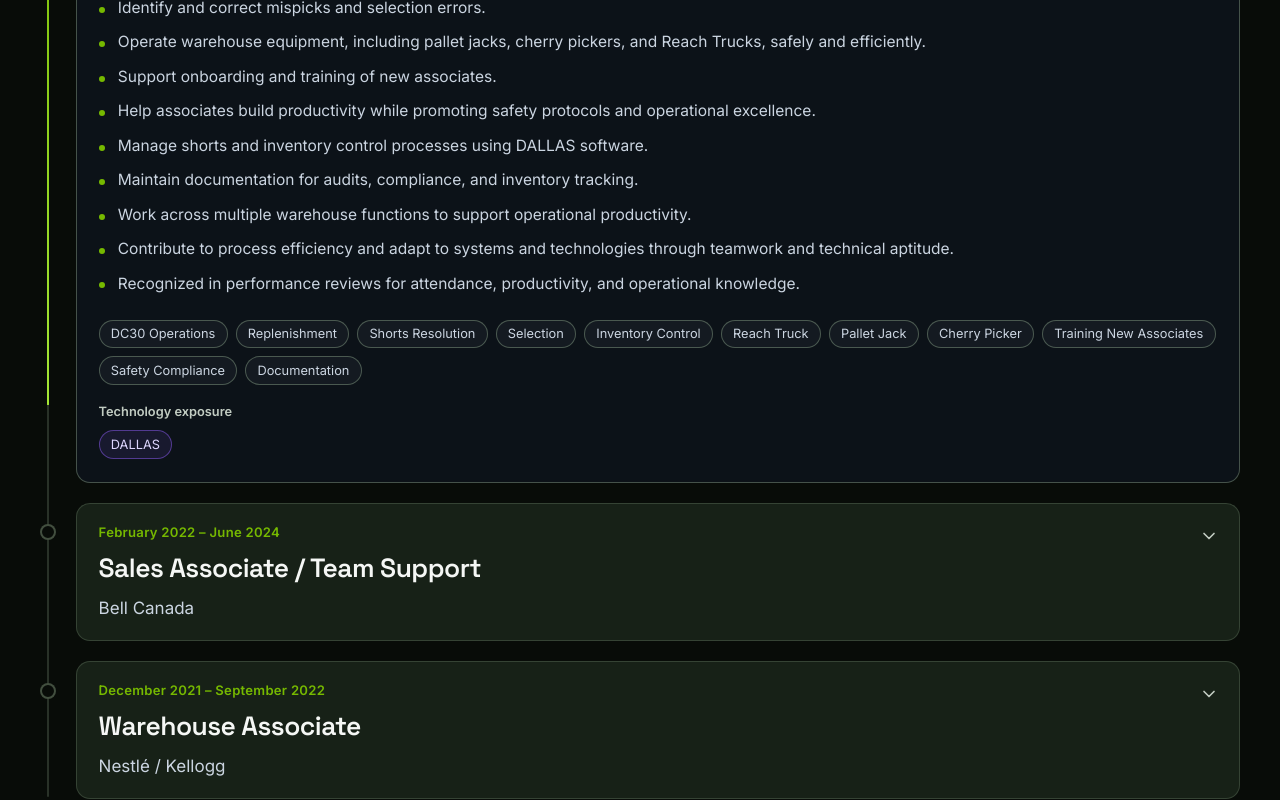
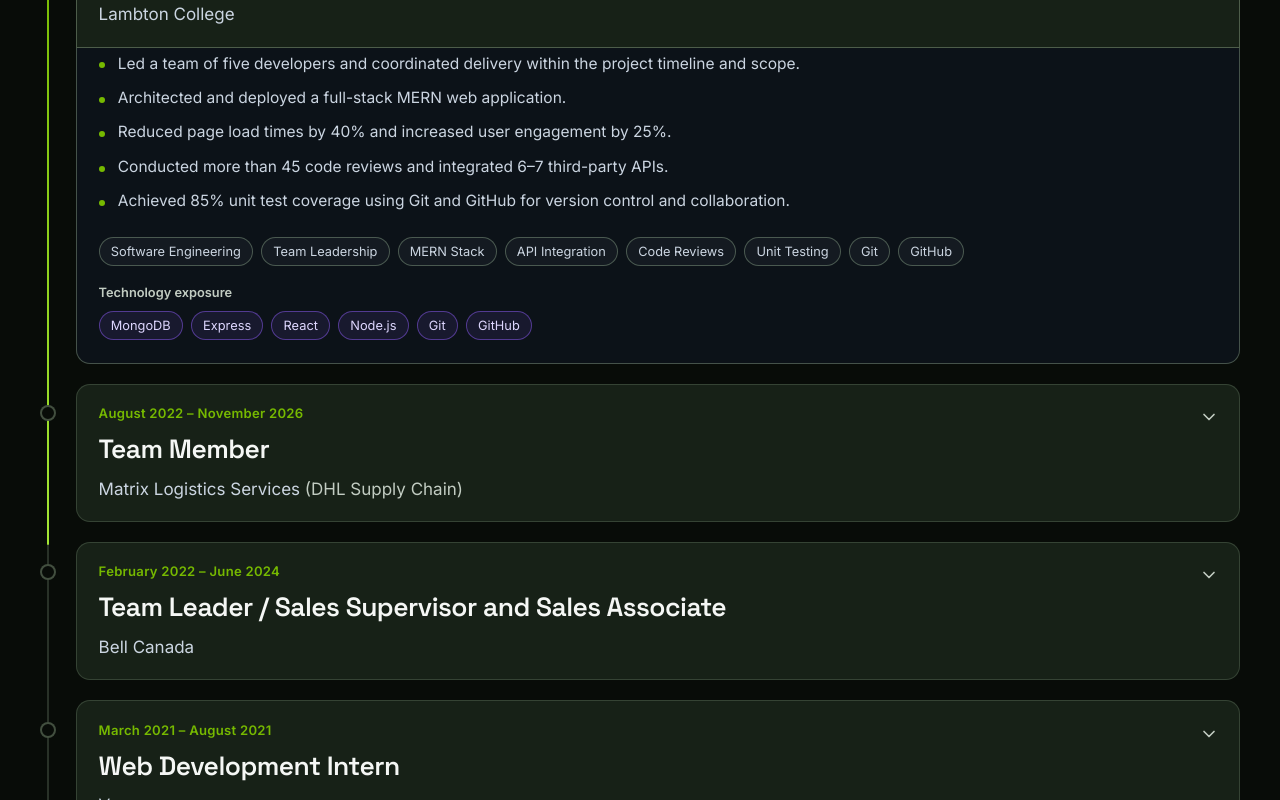
Before and after one commit to shivam0612/shivam-portfolio, a React (Vite) app in the folder client/: page /experience in a window 1280 px wide. Shown: the part 1020-1820 px from the top of the page. Built offline with nearby package versions, Linux system fonts and the light colour scheme; no server answers.

Commit message:
Update experience timeline with five requested roles

```diff
--- a/client/src/data/experience.ts
+++ b/client/src/data/experience.ts
@@ -1,84 +1,83 @@
 import type { ExperienceEntry } from './types';
 
-/**
- * Employment history exactly as provided on the resume. Dates are displayed verbatim.
- * The three date ranges overlap on the resume; they are shown as written, without interpretation.
- */
+/** Employment history and technical internships based on the details supplied for the resume. */
 export const experience: ExperienceEntry[] = [
+  {
+    id: 'lambton-college',
+    employer: 'Lambton College',
+    title: 'Software Engineering Team Lead',
+    dates: 'May 2023 – August 2023',
+    range: { start: '2023-05', end: '2023-08' },
+    responsibilities: [
+      'Led a team of five developers and coordinated delivery within the project timeline and scope.',
+      'Architected and deployed a full-stack MERN web application.',
+      'Reduced page load times by 40% and increased user engagement by 25%.',
+      'Conducted more than 45 code reviews and integrated 6–7 third-party APIs.',
+      'Achieved 85% unit test coverage using Git and GitHub for version control and collaboration.',
+    ],
+    skills: ['Software Engineering', 'Team Leadership', 'MERN Stack', 'API Integration', 'Code Reviews', 'Unit Testing', 'Git', 'GitHub'],
+    technology: ['MongoDB', 'Express', 'React', 'Node.js', 'Git', 'GitHub'],
+  },
   {
     id: 'matrix-logistics',
     employer: 'Matrix Logistics Services',
     employerNote: 'DHL Supply Chain',
     title: 'Team Member',
-    dates: 'August 2022 – Present',
-    range: { start: '2022-08', end: null },
+    dates: 'August 2022 – November 2026',
+    range: { start: '2022-08', end: '2026-11' },
     responsibilities: [
-      'Ensure accurate and efficient fulfillment of customer orders while maintaining quality and safety standards.',
-      'Apply DC30 process knowledge across Replenishment, Shorts resolution, and Selection.',
-      'Identify and correct mispicks and selection errors.',
-      'Operate warehouse equipment, including pallet jacks, cherry pickers, and Reach Trucks, safely and efficiently.',
-      'Support onboarding and training of new associates.',
-      'Help associates build productivity while promoting safety protocols and operational excellence.',
-      'Manage shorts and inventory control processes using DALLAS software.',
-      'Maintain documentation for audits, compliance, and inventory tracking.',
-      'Work across multiple warehouse functions to support operational productivity.',
-      'Contribute to process efficiency and adapt to systems and technologies through teamwork and technical aptitude.',
-      'Recognized in performance reviews for attendance, productivity, and operational knowledge.',
+      'Managed inventory operations, investigated shortages, and corrected mispicks using DALLAS warehouse software.',
+      'Monitored operational accuracy and productivity KPIs while supporting efficient inventory workflows.',
+      'Supported onboarding and knowledge sharing with new associates.',
+      'Maintained documentation for audits, compliance, and inventory tracking.',
+      'Collaborated with team members and supervisors to identify and resolve inventory discrepancies.',
     ],
-    skills: [
-      'DC30 Operations',
-      'Replenishment',
-      'Shorts Resolution',
-      'Selection',
-      'Inventory Control',
-      'Reach Truck',
-      'Pallet Jack',
-      'Cherry Picker',
-      'Training New Associates',
-      'Safety Compliance',
-      'Documentation',
-    ],
+    skills: ['Inventory Control', 'DALLAS Warehouse Software', 'Shorts Resolution', 'Order Accuracy', 'KPI Tracking', 'Knowledge Sharing', 'Safety Compliance', 'Documentation'],
     technology: ['DALLAS'],
   },
   {
     id: 'bell-canada',
     employer: 'Bell Canada',
-    title: 'Sales Associate / Team Support',
+    title: 'Team Leader / Sales Supervisor and Sales Associate',
     dates: 'February 2022 – June 2024',
     range: { start: '2022-02', end: '2024-06' },
     responsibilities: [
-      'Help customers identify suitable products and services.',
-      'Guide and support a team of approximately four to five associates on customer engagement and sales strategies.',
-      'Contribute to achieving sales targets through communication, coaching, and customer relationship management.',
-      'Maintain customer and sales records using Microsoft Office, Google Docs, and Salesforce.',
+      'Led a team of 5–6 sales associates, monitoring performance and progress against monthly targets.',
+      'Provided coaching, onboarding, and knowledge sharing to support team performance and customer service.',
+      'Prepared monthly sales reports and performance analysis for management.',
+      'Achieved an 80% sales increase within four weeks through upselling and cross-selling strategies.',
+      'Used Salesforce to maintain customer records and track sales activities.',
     ],
-    skills: [
-      'Customer Communication',
-      'Team Support',
-      'Coaching',
-      'Customer Relationship Management',
-      'Record Keeping',
-    ],
-    technology: ['Microsoft Office', 'Google Docs', 'Salesforce'],
+    skills: ['Team Leadership', 'Sales Supervision', 'Coaching', 'Knowledge Sharing', 'Performance Reporting', 'Customer Relationship Management', 'Salesforce'],
+    technology: ['Salesforce', 'Microsoft Office'],
   },
   {
-    id: 'nestle-kellogg',
-    employer: 'Nestlé / Kellogg',
-    title: 'Warehouse Associate',
-    dates: 'December 2021 – September 2022',
-    range: { start: '2021-12', end: '2022-09' },
+    id: 'verzeo-web-development',
+    employer: 'Verzeo',
+    title: 'Web Development Intern',
+    dates: 'March 2021 – August 2021',
+    range: { start: '2021-03', end: '2021-08' },
     responsibilities: [
-      'Achieved 99% accuracy in inventory management and order processing, as reported in the resume.',
-      'Collaborated with team members to improve warehouse productivity and workflow efficiency.',
-      'Maintained clean and organized warehouse environments while following safety standards.',
+      'Delivered three client-facing web development projects using HTML, CSS, JavaScript, Bootstrap, and SASS.',
+      'Developed a dynamic web application using ReactJS, NodeJS, Redux, MongoDB, and RESTful APIs.',
+      'Built an interactive data visualization dashboard with MongoDB Atlas, improving user insights by 25%.',
     ],
-    skills: [
-      'Inventory Accuracy',
-      'Order Processing',
-      'Workflow Efficiency',
-      'Safety Standards',
-      'Warehouse Organization',
+    skills: ['Frontend Development', 'ReactJS', 'NodeJS', 'Redux', 'MongoDB', 'REST APIs', 'Responsive Web Design', 'Data Visualization'],
+    technology: ['HTML', 'CSS', 'JavaScript', 'Bootstrap', 'SASS', 'ReactJS', 'NodeJS', 'MongoDB'],
+  },
+  {
+    id: 'verzeo-ai',
+    employer: 'Verzeo',
+    title: 'Artificial Intelligence Intern',
+    dates: 'October 2020 – December 2020',
+    range: { start: '2020-10', end: '2020-12' },
+    responsibilities: [
+      'Completed three AI/ML projects using Artificial Neural Networks (ANN) and Convolutional Neural Networks (CNN).',
+      'Developed a Python-based face-mask detection system with 90% accuracy.',
+      'Built an image-captioning model using transfer learning.',
+      'Developed an emotion-recognition system classifying five emotions with 80% accuracy.',
     ],
-    technology: [],
+    skills: ['Artificial Intelligence', 'Machine Learning', 'Python', 'ANN', 'CNN', 'Transfer Learning', 'Image Classification'],
+    technology: ['Python', 'ANN', 'CNN', 'Transfer Learning'],
   },
 ];
```
